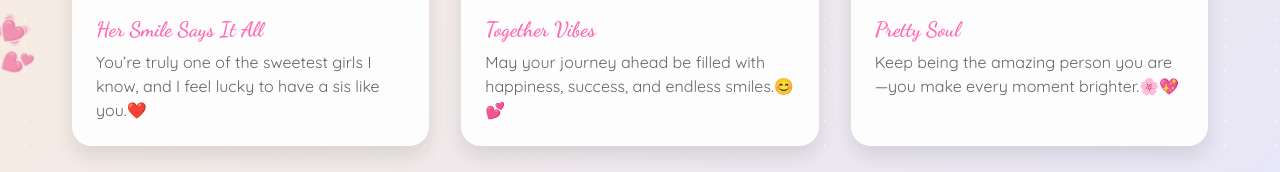
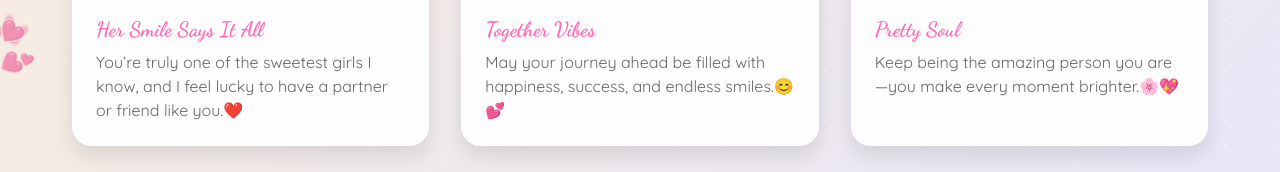
Before and after one commit to Partha618/birthdayy2, a plain HTML site: page last.html in a window 1280 px wide. Shown: the part 623-795 px from the top of the page. Drawn offline with Linux system fonts and the light colour scheme.

Commit message:
Update last.html

```diff
--- a/last.html
+++ b/last.html
@@ -379,7 +379,7 @@
         <div class="memory-card">
             <img src="./d1.jpg" alt="First Date" class="memory-img">
             <div class="memory-date">Her Smile Says It All</div>
-            <div class="memory-caption">You’re truly one of the sweetest girls I know, and I feel lucky to have a sis
+            <div class="memory-caption">You’re truly one of the sweetest girls I know, and I feel lucky to have a partner or friend
                 like you.❤️</div>
         </div>
         <div class="memory-card">
```
